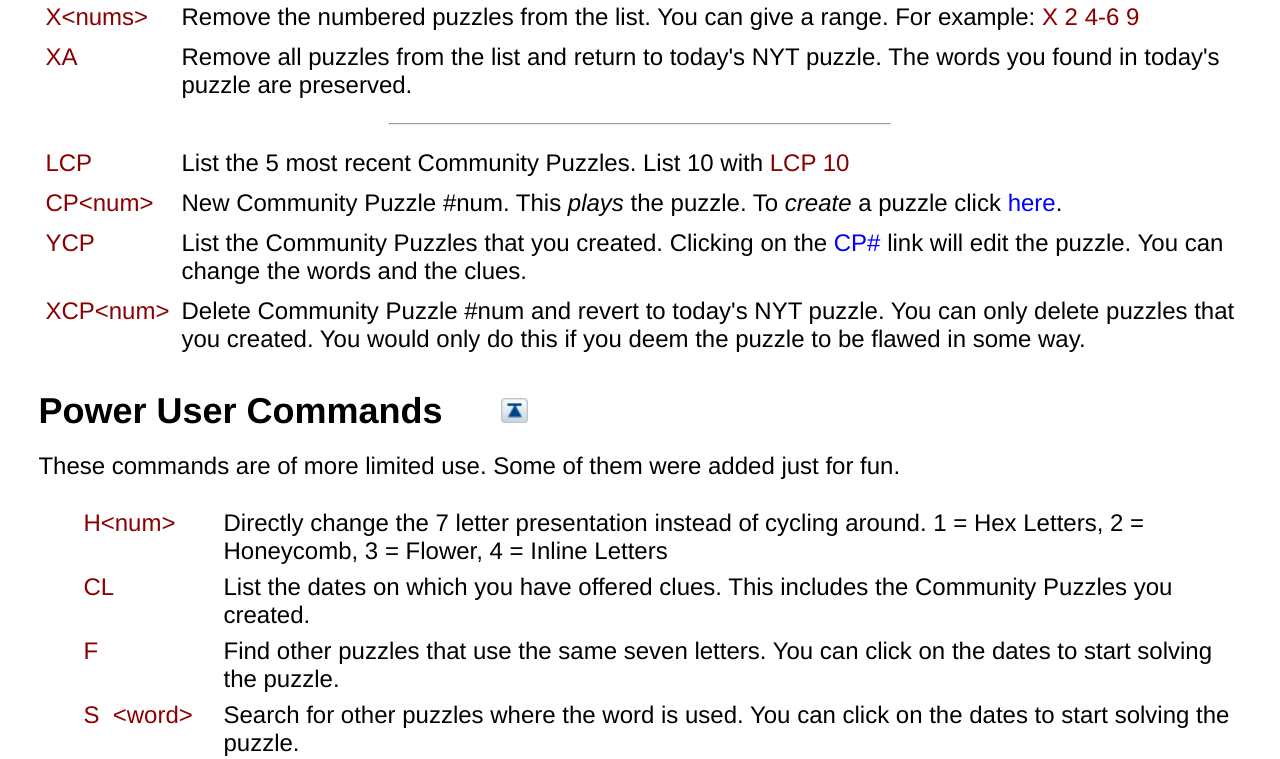
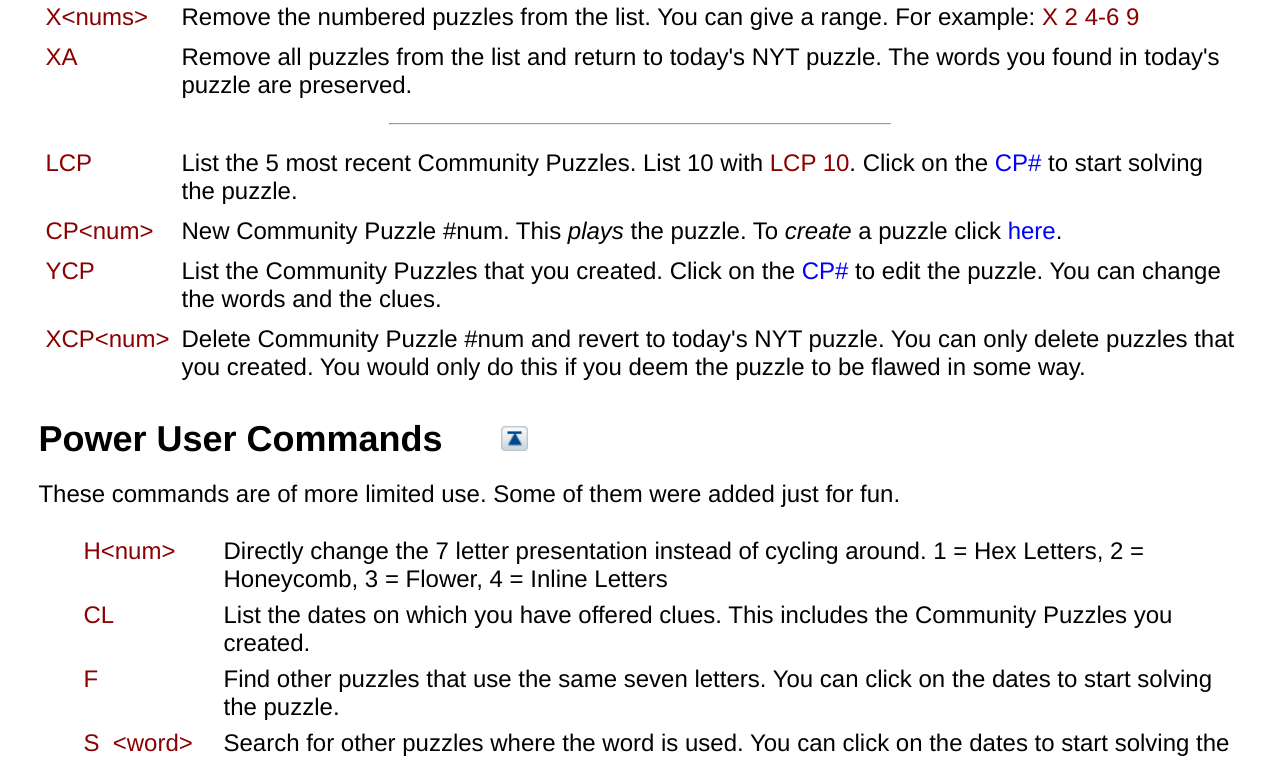
Before and after one commit to jonb108/nytbee, a plain HTML site: page help.html in a window 1280 px wide. Shown: the part 7728-8487 px from the top of the page. Drawn offline with Linux system fonts and the light colour scheme.

Commit message:
misc fixes - a lot to community puzzle creation ... and clues

```diff
--- a/help.html
+++ b/help.html
@@ -242,9 +242,9 @@ Commands to access the large NY Times <a href=#archive>Archive</a> of Spelling B
 <tr><td><span class=cmd>X&lt;nums&gt;</span></td><td>Remove the numbered puzzles from the list. You can give a range.  For example: <span class=cmd>X 2 4-6 9</span></td></tr>
 <tr><td><span class=cmd>XA</span></td><td>Remove all puzzles from the list and return to today's NYT puzzle.  The words you found in today's puzzle are preserved.</td></tr>
 <tr><td colspan=2><hr width=500></td></tr>
-<tr><td><span class=cmd>LCP</span></td><td>List the 5 most recent Community Puzzles.  List 10 with <span class=cmd>LCP 10</span></td></tr>
+<tr><td><span class=cmd>LCP</span></td><td>List the 5 most recent Community Puzzles.  List 10 with <span class=cmd>LCP 10</span>.  Click on the <span class=blue>CP#</span> to start solving the puzzle.</td></tr>
 <tr><td><span class=cmd>CP&lt;num&gt;</span></td><td>New Community Puzzle #num.  This <i>plays</i> the puzzle.  To <i>create</i> a puzzle click <a target=nytbee href='http://logicalpoetry.com/nytbee/mkpuz.html'>here</a>.</td></tr>
-<tr><td><span class=cmd>YCP</span></td><td>List the Community Puzzles that you created.  Clicking on the <span style="color: blue">CP#</span> link will edit the puzzle. You can change the words and the clues.</td></tr>
+<tr><td><span class=cmd>YCP</span></td><td>List the Community Puzzles that you created.  Click on the <span style="color: blue">CP#</span> to edit the puzzle. You can change the words and the clues.</td></tr>
 <tr><td><span class=cmd>XCP&lt;num&gt;</span></td><td>Delete Community Puzzle #num and revert to today's NYT puzzle. You can only delete puzzles that you created.  You would only do this if you deem the puzzle to be flawed in some way.</td></tr>
 </table>
 <a name=power></a>
@@ -326,7 +326,7 @@ However &#128522; ... among those 54 I do see these that are quite reasonable:
 <li>migraine
 <li>mismanage
 </ul>
-<li>You can simply enter 7 unique letters and and see if there are any words in the lists that use those 7.  Try, for example, <span class=green>abclrne</span>
+<li>You can simply enter 7 unique letters and and see if there are any words in the lists that use those 7.  Try, for example, <span class=green>abclrne</span>.
 <li>Let's say you have a friend named Bob Smith.  Notice that there are
 exactly 7 unique letters in his name.  There are no pangrams in any of the
 above lists that use the letters <span class=green>B H I M O S T</span> but we
```
Also changed, not shown: 7 other files.
